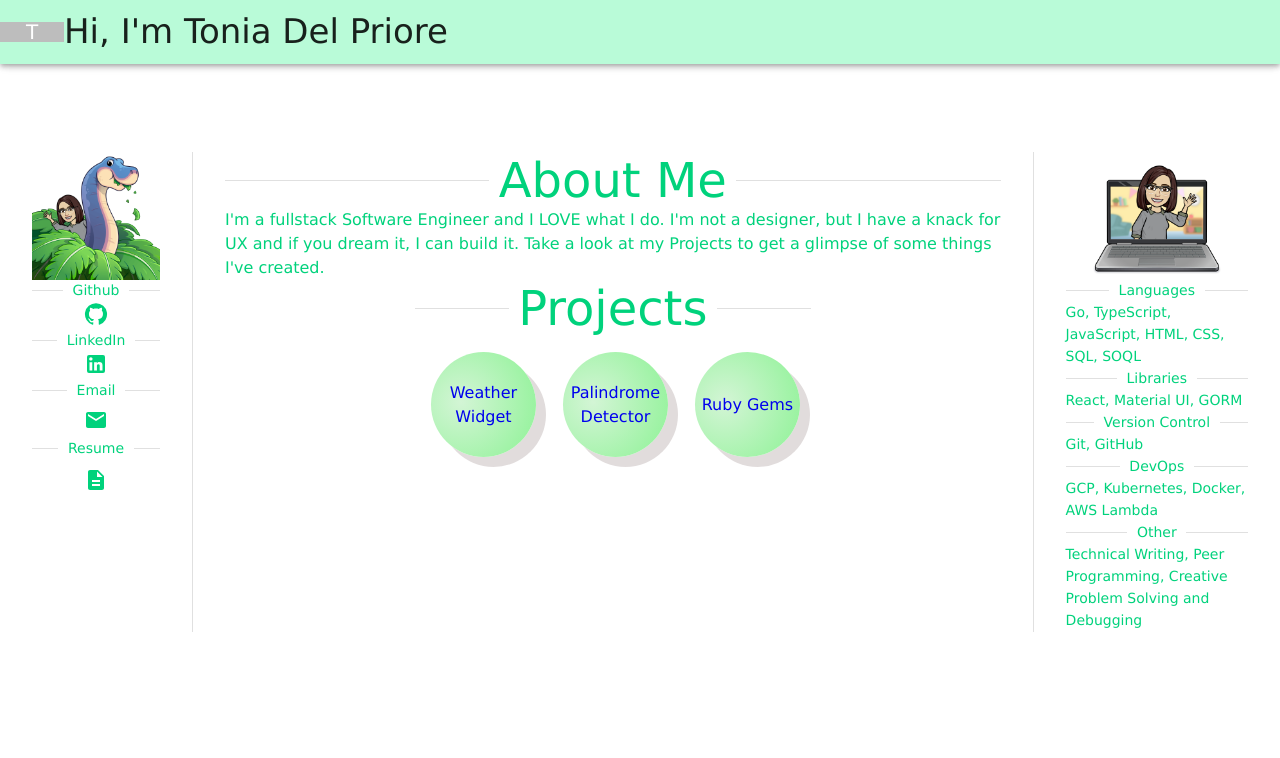
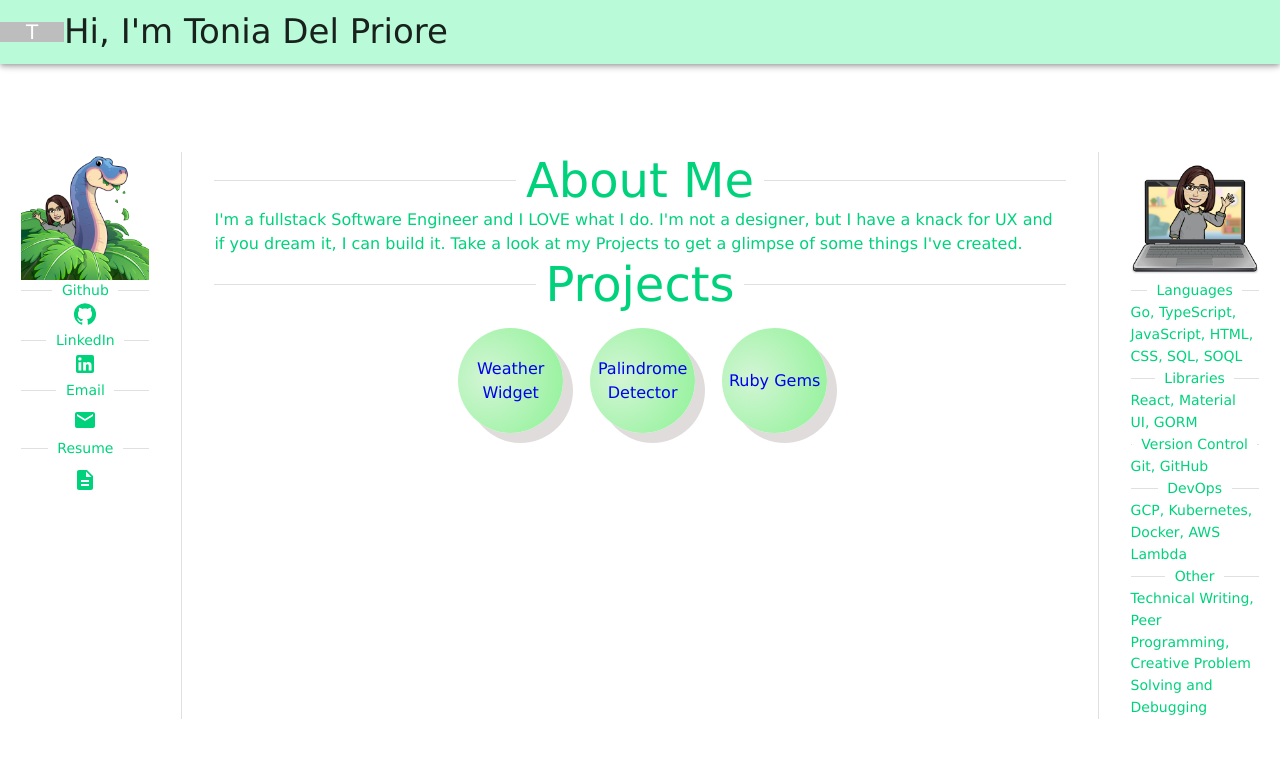
Before and after one commit to toninjaa/portfolio, a React (Vite) app: page / in a window 1280 px wide. Shown: the top 758 px of the page. Built offline with nearby package versions, Linux system fonts and the light colour scheme; the HTML template or start-up script is replaced by a standard one.

Commit message:
fix project alignment

```diff
--- a/src/Components/ContentStack.tsx
+++ b/src/Components/ContentStack.tsx
@@ -9,7 +9,7 @@ export default function ContentStack() {
       alignItems='center'
       direction='column'
       justifyContent='flex-start'
-      sx={{ maxWidth: '70%' }}
+      sx={{ minWidth: '70%' }}
     >
       <Stack>
         <Divider aria-hidden='true' color='primary.dark' orientation='horizontal' flexItem>
@@ -22,14 +22,14 @@ export default function ContentStack() {
         </Typography>
       </Stack>
 
-      <Stack>
-        <Divider aria-hidden='true' color='primary.dark' orientation='horizontal' flexItem>
+      <Stack sx={{ width: '100%' }}>
+        <Divider aria-hidden='true' color='primary.dark' orientation='horizontal' flexItem >
           <Typography color='primary.dark' variant='h3'>
             Projects
           </Typography>
         </Divider>
 
-        <Stack direction='row'>
+        <Stack direction='row' justifyContent='center'>
           <Bubble link="https://toninjaa.github.io/weather-app/" title='Weather Widget' />
 
           <Bubble link="https://toninjaa.github.io/palindrome-site/" title='Palindrome Detector' />
```
